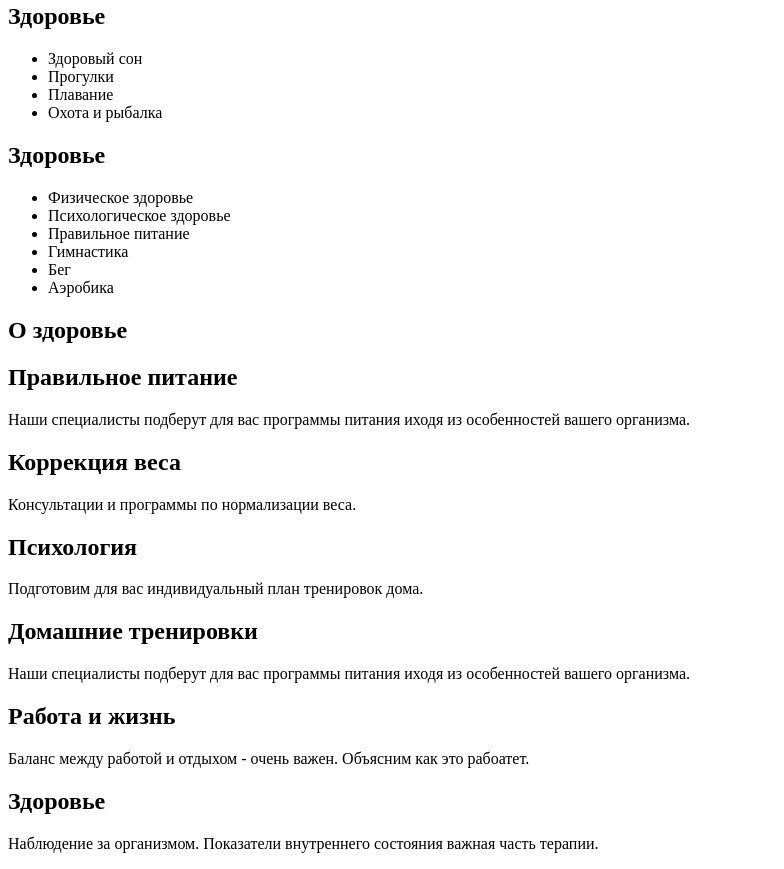
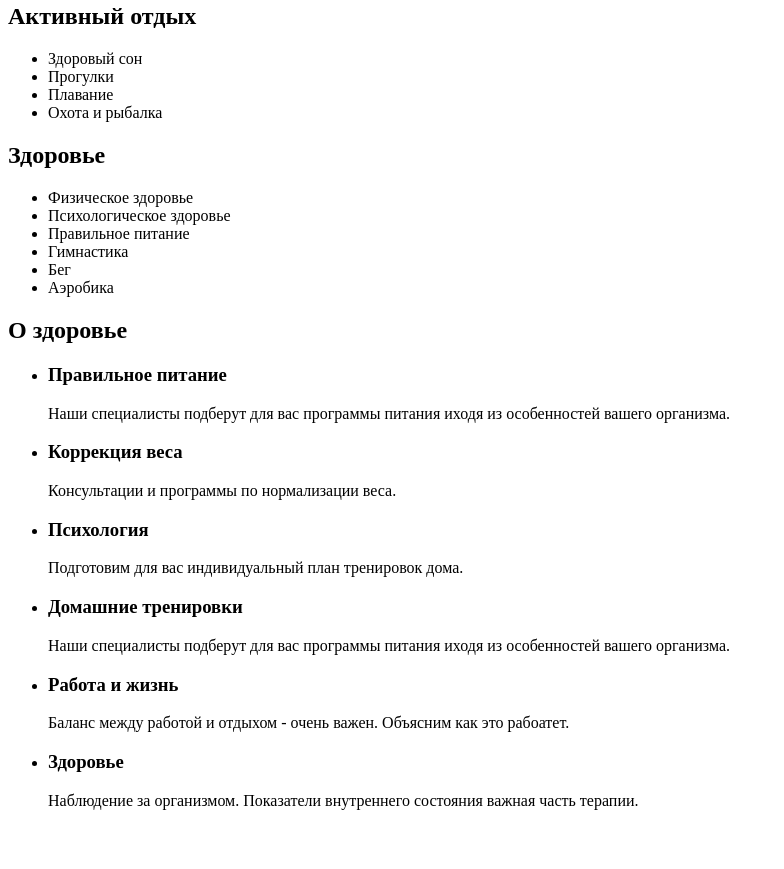
Before and after one commit to fil7006020/TravelTalk, a plain HTML site: page index.html in a window 1280 px wide. Shown: the part 1259-2128 px from the top of the page, without its empty margins (0-784 px from the left). After the commit the page ends 2085 px from the top, so only its background shows below. Drawn offline with Linux system fonts and the light colour scheme.

Commit message:
Переделал блок О здоровье

```diff
--- a/index.html
+++ b/index.html
@@ -57,7 +57,7 @@
             <p class="information__text">Мы консультируем и помогаем!</p>
         </section>
         <section class="cards">
-            <h2 class= visually-hidden>Здоровье</h2>
+            <h2 class= visually-hidden>Активный отдых</h2>
             <ul class="cards__list">
                 <li class="cardts__item">
                     Здоровый сон
@@ -98,30 +98,44 @@
         </section>
         <section class="stages">
             <h2 class="visually__hidden">О здоровье</h2>
-            <h2 class="stages__title">Правильное питание</h2>
+            <ul class="stages__list">
+                <li class="stages__item">
+                    <h3 class="stages__title">Правильное питание</h3>
                     <p class="stages__text">
                         Наши специалисты подберут для вас  программы питания иходя из особенностей вашего организма.
                     </p>
-            <h2 class="stages__title">Коррекция веса</h2>
+                </li>
+                <li class="stages__item">
+                    <h3 class="stages__title">Коррекция веса</h3>
                     <p class="stages__text">
                         Консультации и программы по нормализации веса.
                     </p>
-            <h2 class="stages__title">Психология</h2>
+                </li>
+                <li class="stages__item">
+                    <h3 class="stages__title">Психология</h3>
                     <p class="stages__text">
                         Подготовим для вас индивидуальный план тренировок дома.
                     </p>
-            <h2 class="stages__title">Домашние тренировки</h2>
+                </li>
+                <li class="stages__item">
+                    <h3 class="stages__title">Домашние тренировки</h3>
                     <p class="stages__text">
                         Наши специалисты подберут для вас  программы питания иходя из особенностей вашего организма.
                     </p>
-            <h2 class="stages__title">Работа и жизнь</h2>
+                </li>
+                <li class="stages__item">
+                    <h3 class="stages__title">Работа и жизнь</h3>
                     <p class="stages__text">
                         Баланс между работой и отдыхом - очень важен. Объясним как это рабоатет.
                     </p>
-            <h2 class="stages__title">Здоровье</h2>
+                </li>
+                <li class="stages__item">
+                    <h3 class="stages__title">Здоровье</h3>
                     <p class="stages__text">
                         Наблюдение за организмом. Показатели внутреннего состояния важная часть терапии.
                     </p>
+                </li>
+            </ul>
         </section>
     </div>
 </body>
```
Lines whose indentation alone changed are shown as unchanged.
